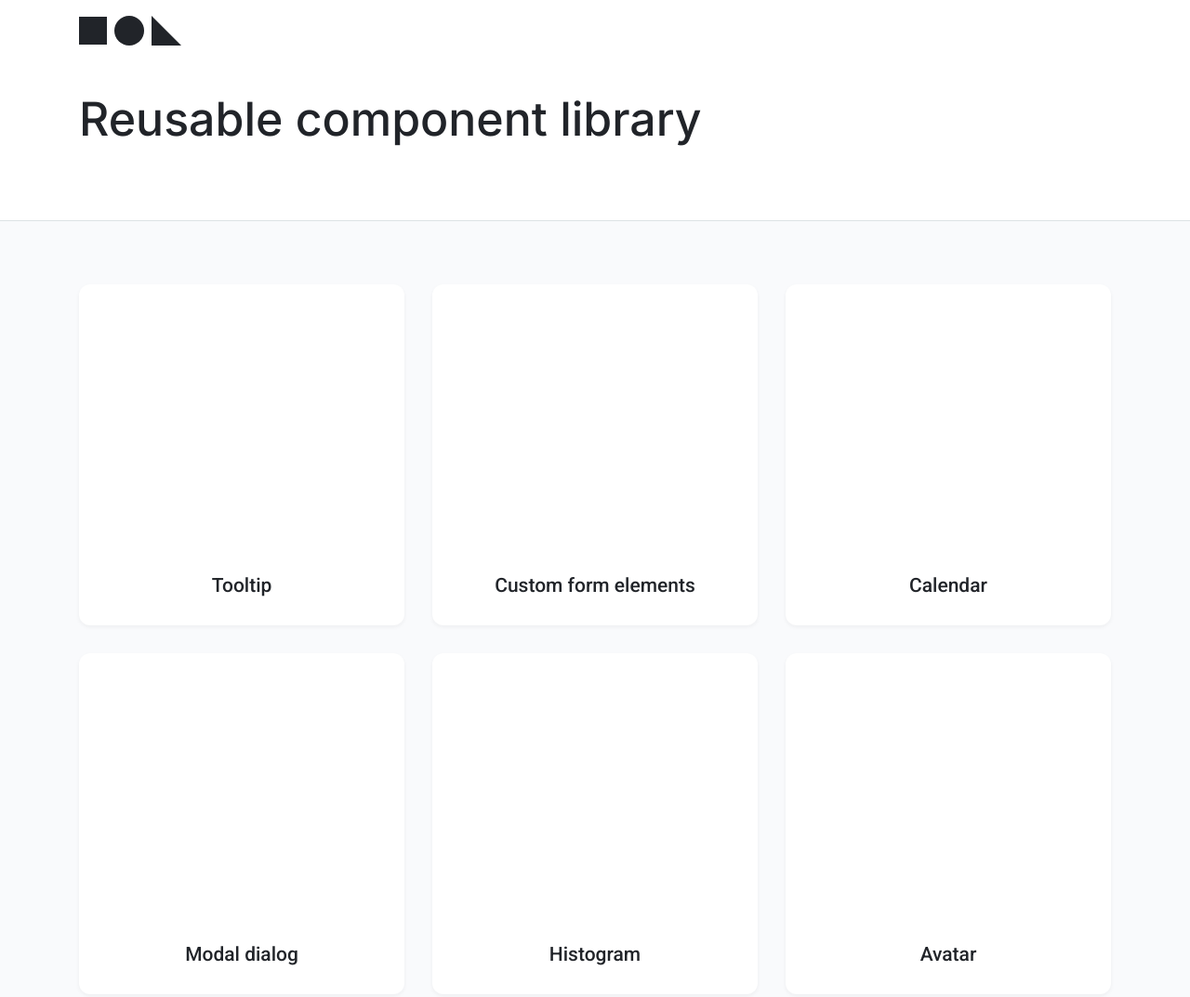
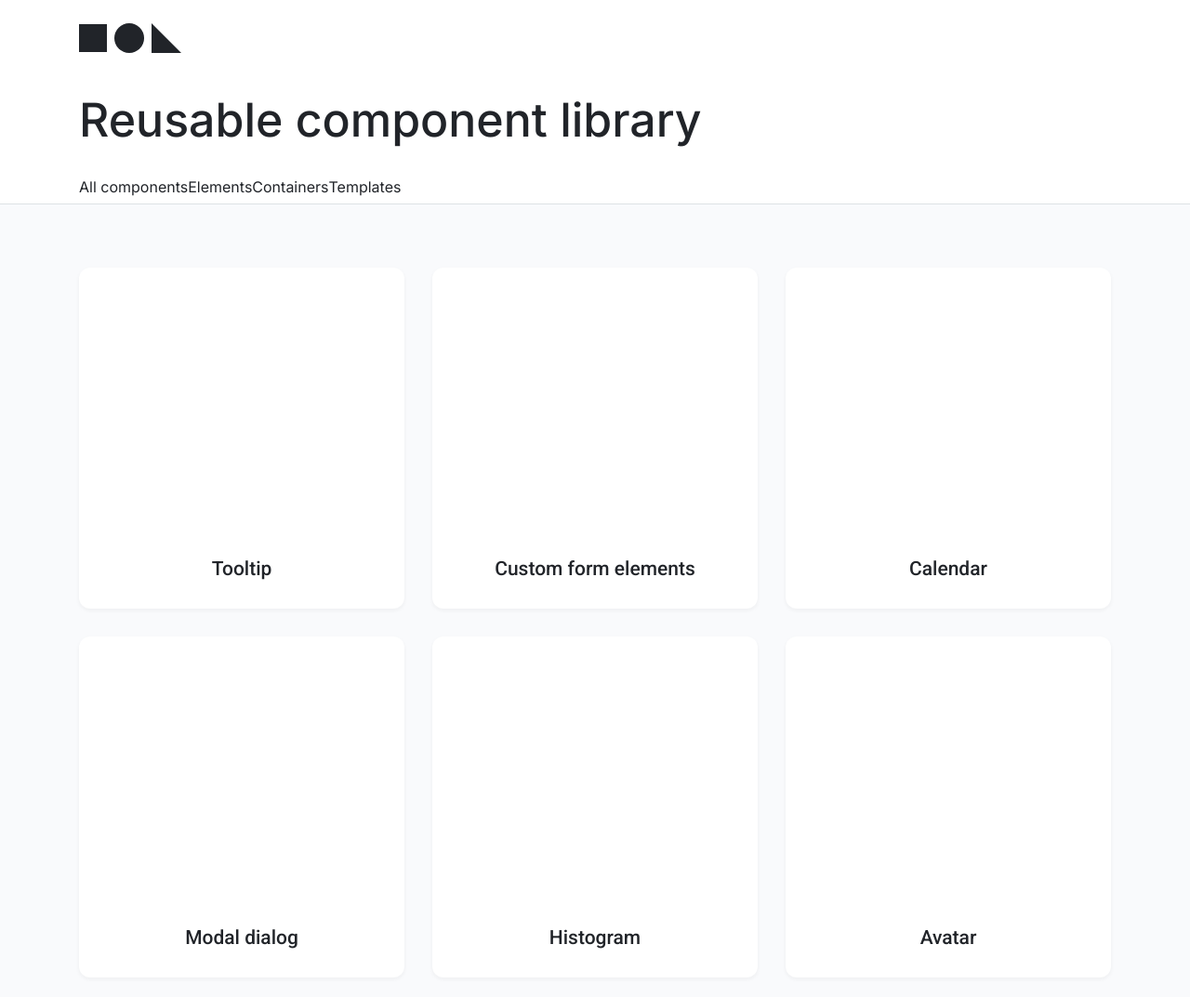
Before and after one commit to js-tasks-ru/htmlcss-20220210_schyotkina-anna, a website: page index.html in a window 1280 px wide. Shown: the top 1073 px of the page at 93% size. Drawn offline with Linux system fonts and the light colour scheme.

Commit message:
первый вариант

```diff
--- a/assets/css/main.css
+++ b/assets/css/main.css
@@ -8,6 +8,7 @@
 @import '../../components/component-view/component-view.css';
 @import '../../components/menu/menu.css';
 @import '../../components/logo/logo.css';
+@import '../../components/tabs/tabs.css';
 
 :root {
     --white: #ffffff;
--- a/components/header/header.css
+++ b/components/header/header.css
@@ -2,7 +2,12 @@
     font-family: Inter;
     font-size: 1.75rem;
     border-bottom: 1px solid var(--main-border);
-    padding: 1.0625rem 0 4.3125rem 0;
+    padding-top: 1.0625rem;
+}
+
+.header__inner {
+    display: flex;
+    flex-direction: column;
 }
 
 .header__title {
@@ -22,14 +27,14 @@
 @media screen and (min-width: 768px) {
     .header {
         font-size: 3.125rem;
-        padding-bottom: 4.8125rem;
+        padding-top: 1.5625rem;
     }
 
     .header__title {
         font-weight: 500;
         line-height: 1.28;
         color: var(--text-main);
-        margin-top: 2.9375rem;
+        margin-top: 2.5rem;
     }
 
     .header_secondary {
--- /dev/null
+++ b/components/tabs/tabs.css
@@ -0,0 +1,22 @@
+.tabs {
+    position: relative;
+}
+
+.tabs__scroller {
+    display: inline-flex;
+}
+
+.tabs__input {
+    position: absolute;
+    outline: none;
+    clip: rect(0, 0, 0, 0);
+}
+
+.tabs__label {
+    font-family: Inter;
+    font-style: normal;
+    font-weight: normal;
+    font-size: 1rem;
+    line-height: 1.5;
+    color: var(--text-main);
+}
--- a/index.html
+++ b/index.html
@@ -11,11 +11,24 @@
         <div class="page">
             <header class="header">
                 <div class="container">
-                    <div class="header__content">
+                    <div class="header__inner">
                         <div class="logo">
                             <img class="logo__image" src="./assets/images/logo.svg">
                         </div>
                         <h1 class="header__title">Reusable component library</h1>
+                        <div class="tabs">
+                            <input type="radio" name="tabsGroup" id="#all-tab" class="tabs__input" checked>
+                            <input type="radio" name="tabsGroup" id="#elements-tab" class="tabs__input">
+                            <input type="radio" name="tabsGroup" id="#containers-tab" class="tabs__input">
+                            <input type="radio" name="tabsGroup" id="#templates-tab" class="tabs__input">
+
+                            <div class="tabs__scroller">
+                                <label class="tabs__label" for="#all-tab">All components</label>
+                                <label class="tabs__label" for="#elements-tab">Elements</label>
+                                <label class="tabs__label" for="#containers-tab">Containers</label>
+                                <label class="tabs__label" for="#templates-tab">Templates</label>
+                            </div>
+                        </div>
                     </div>
                 </div>
             </header>
```
